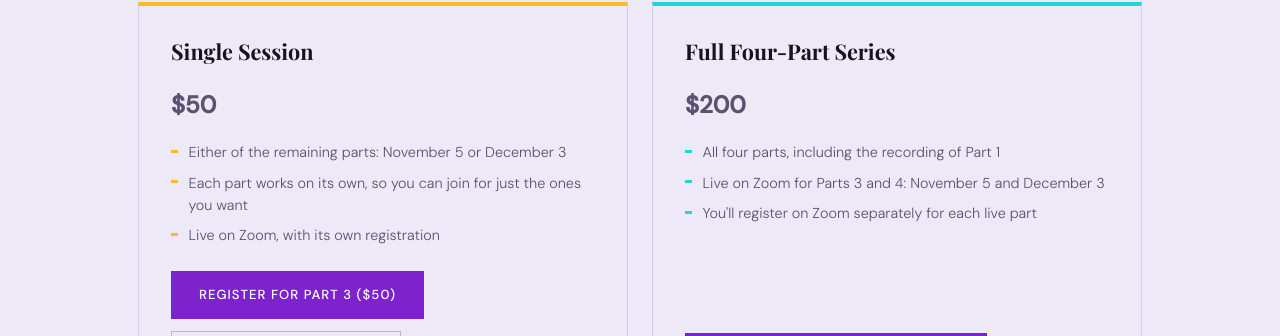
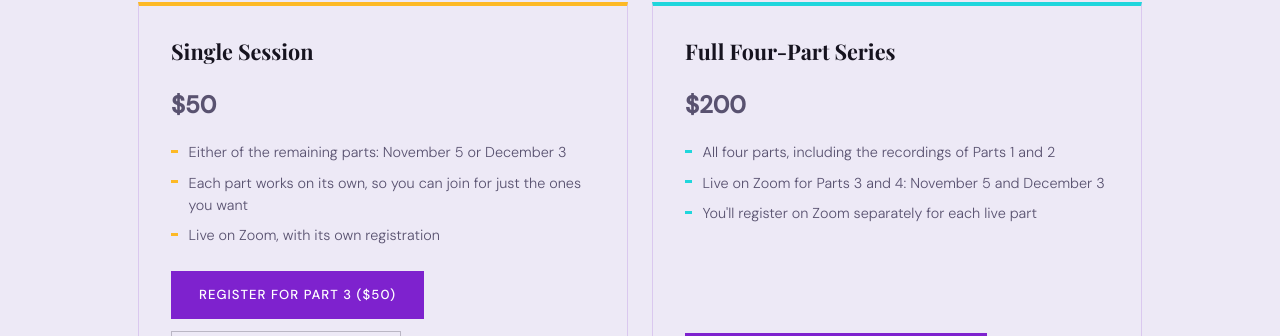
Before and after one commit to dcoreyrasm/dcoreyrasm.github.io, a Jekyll site: the page built from ai-for-beginners.html, in a window 1280 px wide and 900 px high, scrolled down 4284 px. Shown: the part 117-453 px from the top of the window. Built offline with Jekyll 4.4.1, drawn with Linux system fonts in a browser that asks for light colours; some web fonts are replaced.

Commit message:
AI for Beginners bundle now includes the Part 2 recording
Co-Authored-By: Claude Opus 5.5 <noreply@anthropic.com>
Claude-Session: https://claude.ai/code/session_01CVTrh3xqG5RQK5WN8V6MV3

```diff
--- a/ai-for-beginners.html
+++ b/ai-for-beginners.html
@@ -162,7 +162,7 @@
             <h3>Full Four-Part Series</h3>
             <p style="font-size:1.5rem;font-weight:600;margin:.5rem 0 1rem;">$200</p>
             <ul>
-              <li>All four parts, including the recording of Part 1</li>
+              <li>All four parts, including the recordings of Parts 1 and 2</li>
               <li>Live on Zoom for Parts 3 and 4: November 5 and December 3</li>
               <li>You'll register on Zoom separately for each live part</li>
             </ul>
```
